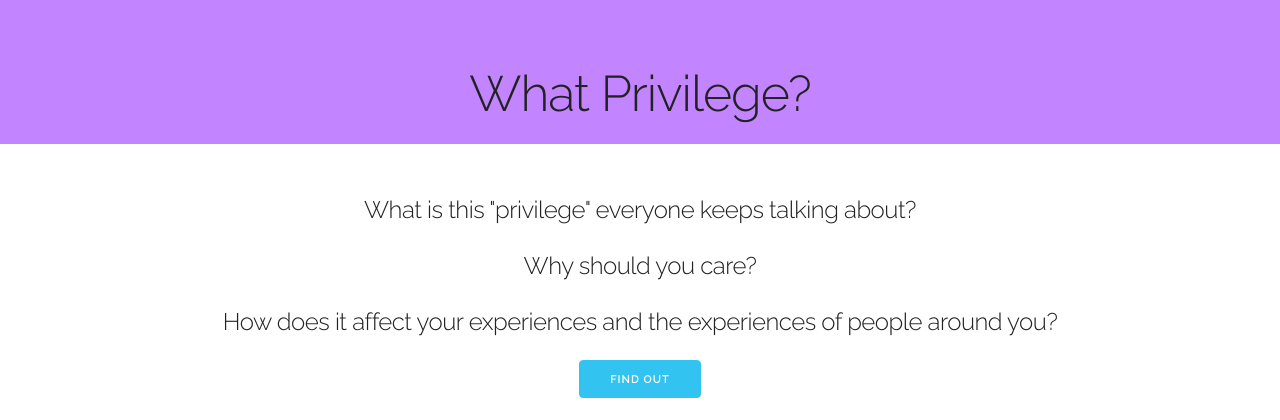
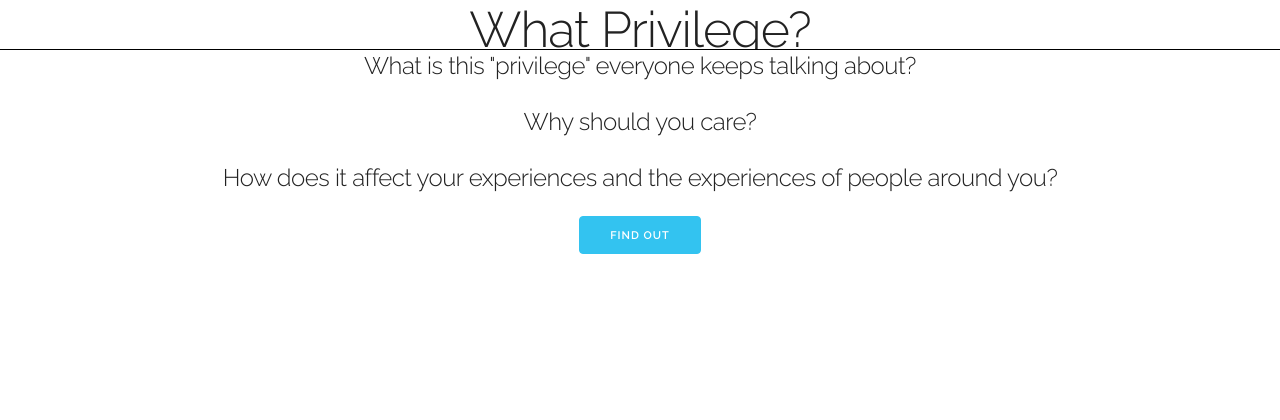
Before and after one commit to evykassirer/whatprivilege, a Django app: template templates/home.html in a window 1280 px wide. Shown: the top 420 px of the page. Run offline with Django 3.2, Linux system fonts and the light colour scheme; the template is opened without the code that fills it, so the values that code supplies are empty.

Commit message:
Updated privilege.css

```diff
--- a/static/whatprivilege/privilege.css
+++ b/static/whatprivilege/privilege.css
@@ -1,8 +1,3 @@
-.title {
-	padding-top: 5%;
-	background-color: #C285FF;
-}
-
 .center {
 	text-align: center;
 }
--- a/templates/banner.html
+++ b/templates/banner.html
@@ -1,3 +1,3 @@
-<div class="row title u-full-width center">
+<div class="header row title u-full-width center">
     <h1>What Privilege?</h1>
 </div>
```
